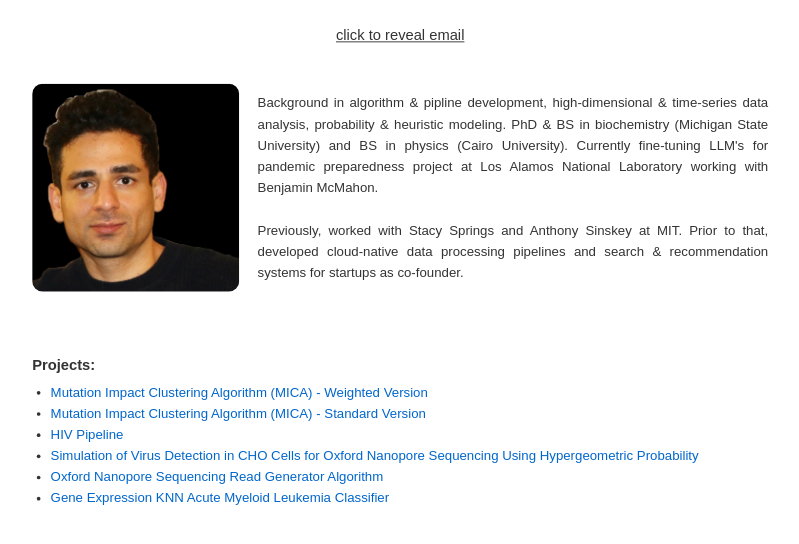
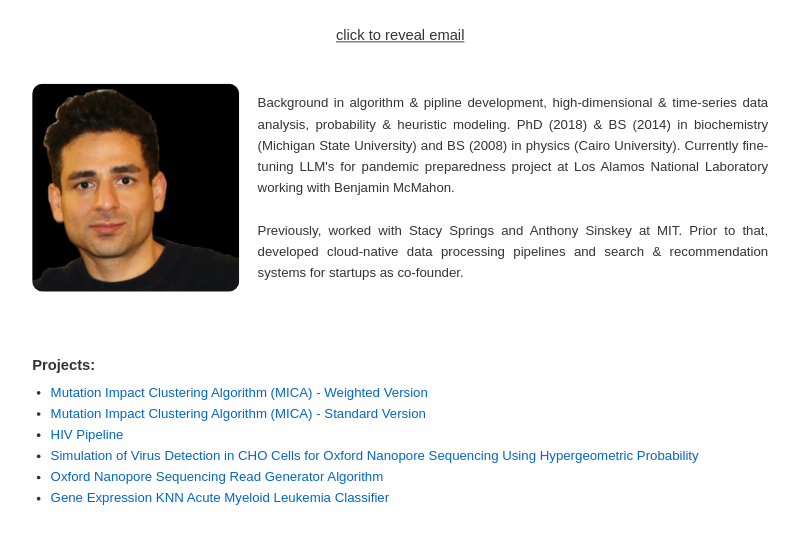
Before and after one commit to raeufroushangar/raeufroushangar.com, a Jekyll site: the page built from index.html, in a window 1280 px wide. Shown: the top 544 px of the page, without its empty margins (207-1006 px from the left). Built offline with Jekyll 4.4.1, drawn with Linux system fonts in a browser that asks for light colours.

```diff
--- a/index.html
+++ b/index.html
@@ -17,7 +17,7 @@
   </div>
 
   <div style="max-width: 600px; font-size: 0.9em; text-align: justify;">
-    Background in algorithm & pipline development, high-dimensional & time-series data analysis, probability & heuristic modeling. PhD & BS in biochemistry (Michigan State University) and BS in physics (Cairo University). Currently fine-tuning LLM's for pandemic preparedness project at Los Alamos National Laboratory working with Benjamin McMahon.
+    Background in algorithm & pipline development, high-dimensional & time-series data analysis, probability & heuristic modeling. PhD (2018) & BS (2014) in biochemistry (Michigan State University) and BS (2008) in physics (Cairo University). Currently fine-tuning LLM's for pandemic preparedness project at Los Alamos National Laboratory working with Benjamin McMahon.
     <br><br>
     Previously, worked with Stacy Springs and Anthony Sinskey at MIT. Prior to that, developed cloud-native data processing pipelines and search & recommendation systems for startups as co-founder.
 
```
